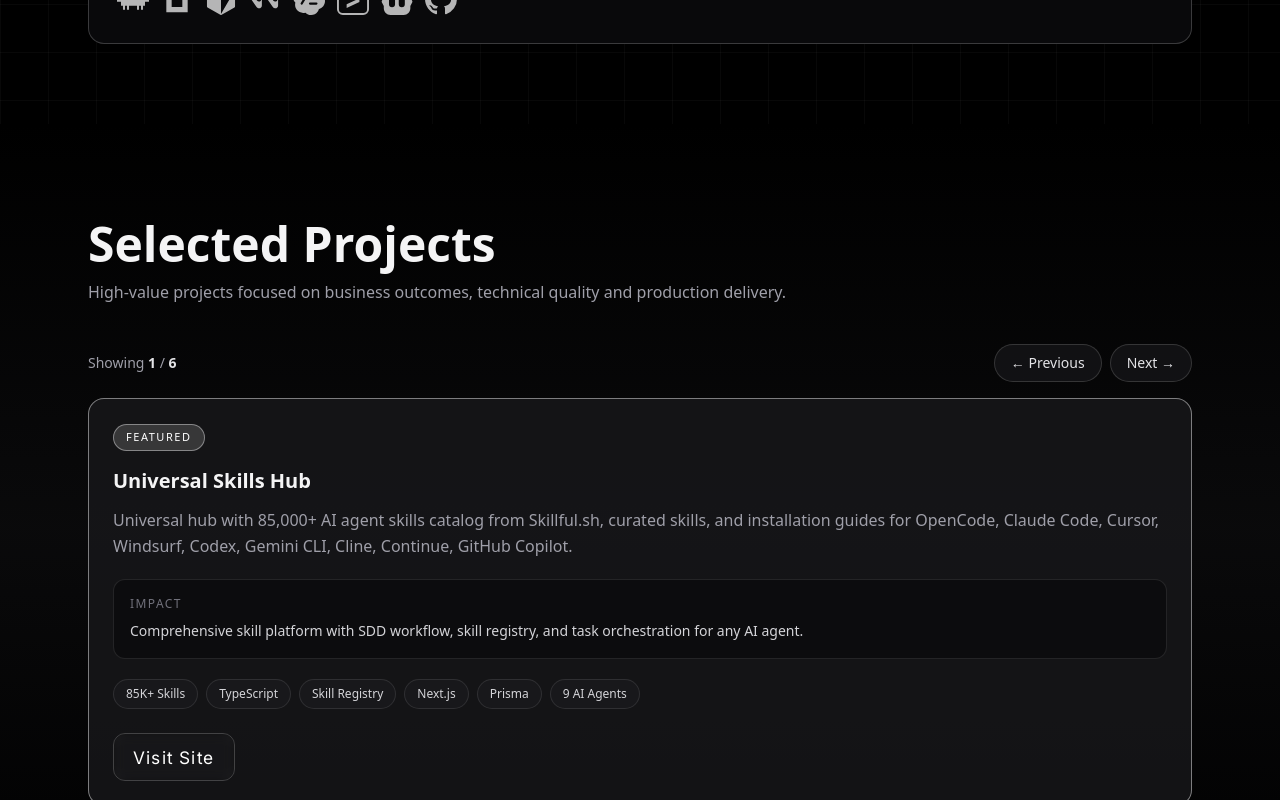
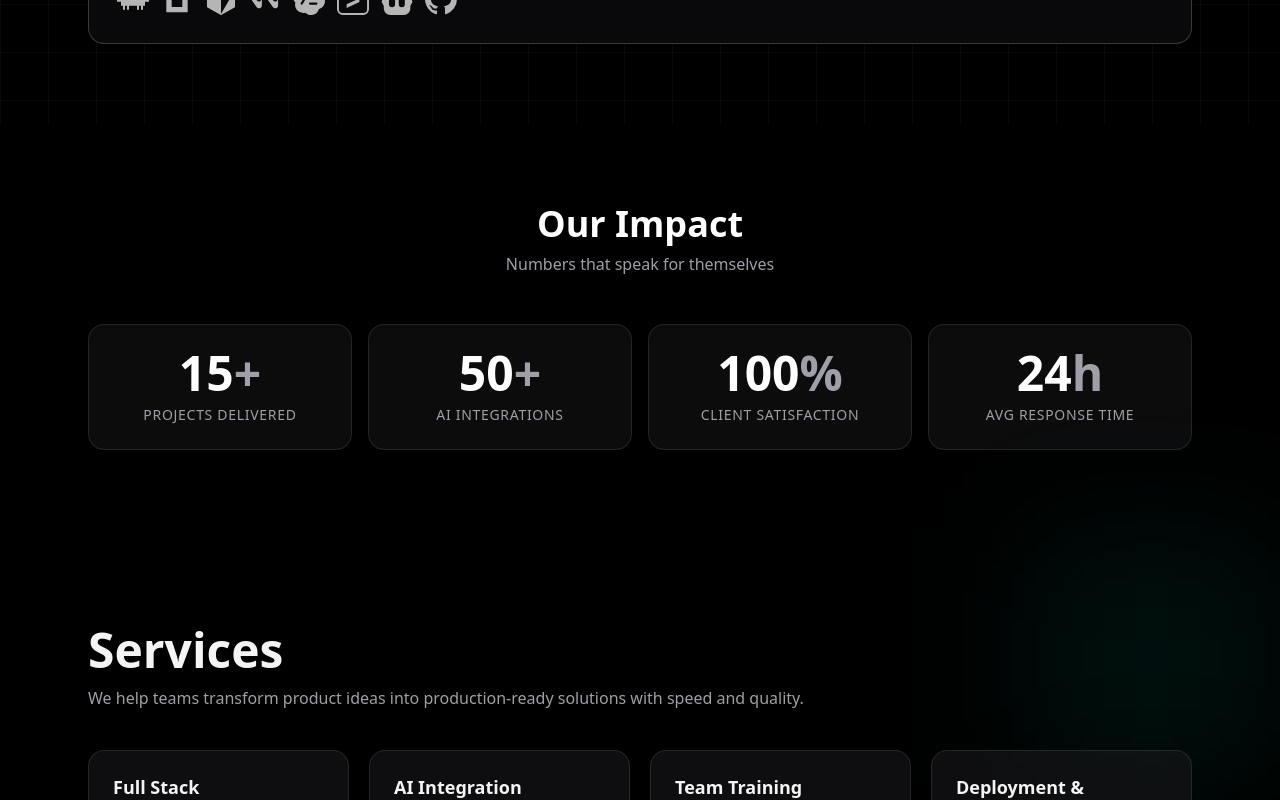
Before and after one commit to XaviX598/portfolio, a Next.js app: page / in a window 1280 px wide. Shown: the part 1140-1940 px from the top of the page. Built offline with nearby package versions, Linux system fonts and the light colour scheme.

Commit message:
feat: add Stats component with animated counters

```diff
--- a/components/HomeClient.tsx
+++ b/components/HomeClient.tsx
@@ -9,6 +9,7 @@
 import Certificates from "./Certificates";
 import About from "./About";
 import Contact from "./Contact";
+import Stats from "./Stats";
 import AmbientBackground from "./AmbientBackground";
 import MotionRuntime from "./MotionRuntime";
 
@@ -30,11 +31,12 @@
 
       <main className="site-main pt-28 md:pt-10 relative z-10">
         <Hero lang={lang} />
+        <Stats lang={lang} />
+        <Services lang={lang} />
         <Projects lang={lang} />
-        <Services lang={lang} />
+        <About lang={lang} />
         <Experience lang={lang} />
         <Certificates lang={lang} />
-        <About lang={lang} />
         <Contact lang={lang} />
       </main>
     </>
--- /dev/null
+++ b/components/Stats.tsx
@@ -0,0 +1,128 @@
+"use client";
+
+import { useEffect, useRef, useState } from "react";
+import FadeIn from "./FadeIn";
+import type { PortfolioLang } from "./HomeClient";
+
+type StatsProps = {
+  lang: PortfolioLang;
+};
+
+const copy = {
+  en: {
+    title: "Our Impact",
+    subtitle: "Numbers that speak for themselves",
+    stats: [
+      { value: 15, suffix: "+", label: "Projects Delivered" },
+      { value: 50, suffix: "+", label: "AI Integrations" },
+      { value: 100, suffix: "%", label: "Client Satisfaction" },
+      { value: 24, suffix: "h", label: "Avg Response Time" },
+    ],
+  },
+  es: {
+    title: "Nuestro Impacto",
+    subtitle: "Numeros que hablan por si solos",
+    stats: [
+      { value: 15, suffix: "+", label: "Proyectos Entregados" },
+      { value: 50, suffix: "+", label: "Integraciones de IA" },
+      { value: 100, suffix: "%", label: "Satisfaccion del Cliente" },
+      { value: 24, suffix: "h", label: "Tiempo de Respuesta" },
+    ],
+  },
+};
+
+function Counter({
+  value,
+  suffix,
+  label,
+  delay,
+}: {
+  value: number;
+  suffix: string;
+  label: string;
+  delay: number;
+}) {
+  const [count, setCount] = useState(0);
+  const ref = useRef<HTMLSpanElement>(null);
+  const [isInView, setIsInView] = useState(false);
+
+  useEffect(() => {
+    const observer = new IntersectionObserver(
+      ([entry]) => {
+        if (entry.isIntersecting && !isInView) {
+          setIsInView(true);
+        }
+      },
+      { threshold: 0.5 }
+    );
+
+    if (ref.current) {
+      observer.observe(ref.current);
+    }
+
+    return () => observer.disconnect();
+  }, [isInView]);
+
+  useEffect(() => {
+    if (!isInView) return;
+
+    let start = 0;
+    const duration = 2000;
+    const increment = value / (duration / 16);
+
+    const timer = setInterval(() => {
+      start += increment;
+      if (start >= value) {
+        setCount(value);
+        clearInterval(timer);
+      } else {
+        setCount(Math.floor(start));
+      }
+    }, 16);
+
+    return () => clearInterval(timer);
+  }, [isInView, value]);
+
+  return (
+    <FadeIn delay={delay} direction="up">
+      <div ref={ref} className="text-center p-6 rounded-2xl border border-white/10 bg-zinc-900/50">
+        <div className="text-4xl md:text-5xl font-bold text-white">
+          {count}
+          <span className="text-zinc-400">{suffix}</span>
+        </div>
+        <p className="mt-2 text-zinc-400 text-sm uppercase tracking-wider">{label}</p>
+      </div>
+    </FadeIn>
+  );
+}
+
+export default function Stats({ lang }: StatsProps) {
+  const t = copy[lang];
+
+  return (
+    <section className="py-20 relative">
+      <div className="max-w-6xl mx-auto px-4 sm:px-6">
+        <FadeIn>
+          <h2 className="text-3xl md:text-4xl font-bold text-white text-center">
+            {t.title}
+          </h2>
+          <p className="mt-2 text-zinc-400 text-center max-w-2xl mx-auto">
+            {t.subtitle}
+          </p>
+        </FadeIn>
+
+        <div className="mt-12 grid grid-cols-2 md:grid-cols-4 gap-4">
+          {t.stats.map((stat, index) => (
+            <Counter
+              key={stat.label}
+              value={stat.value}
+              suffix={stat.suffix}
+              label={stat.label}
+              delay={index * 0.1}
+            />
+          ))}
+        </div>
+      </div>
+    </section>
+  );
+}
```
